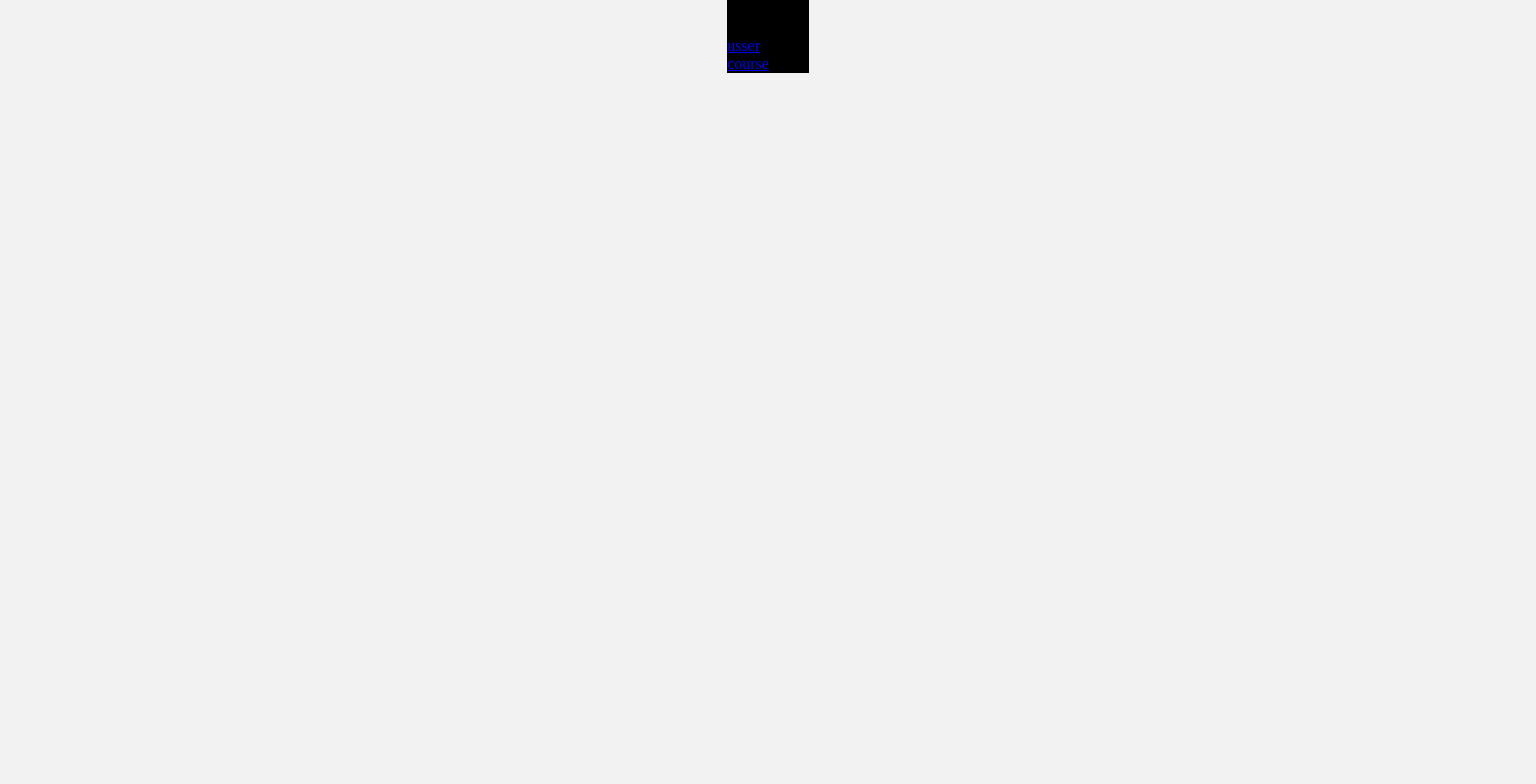
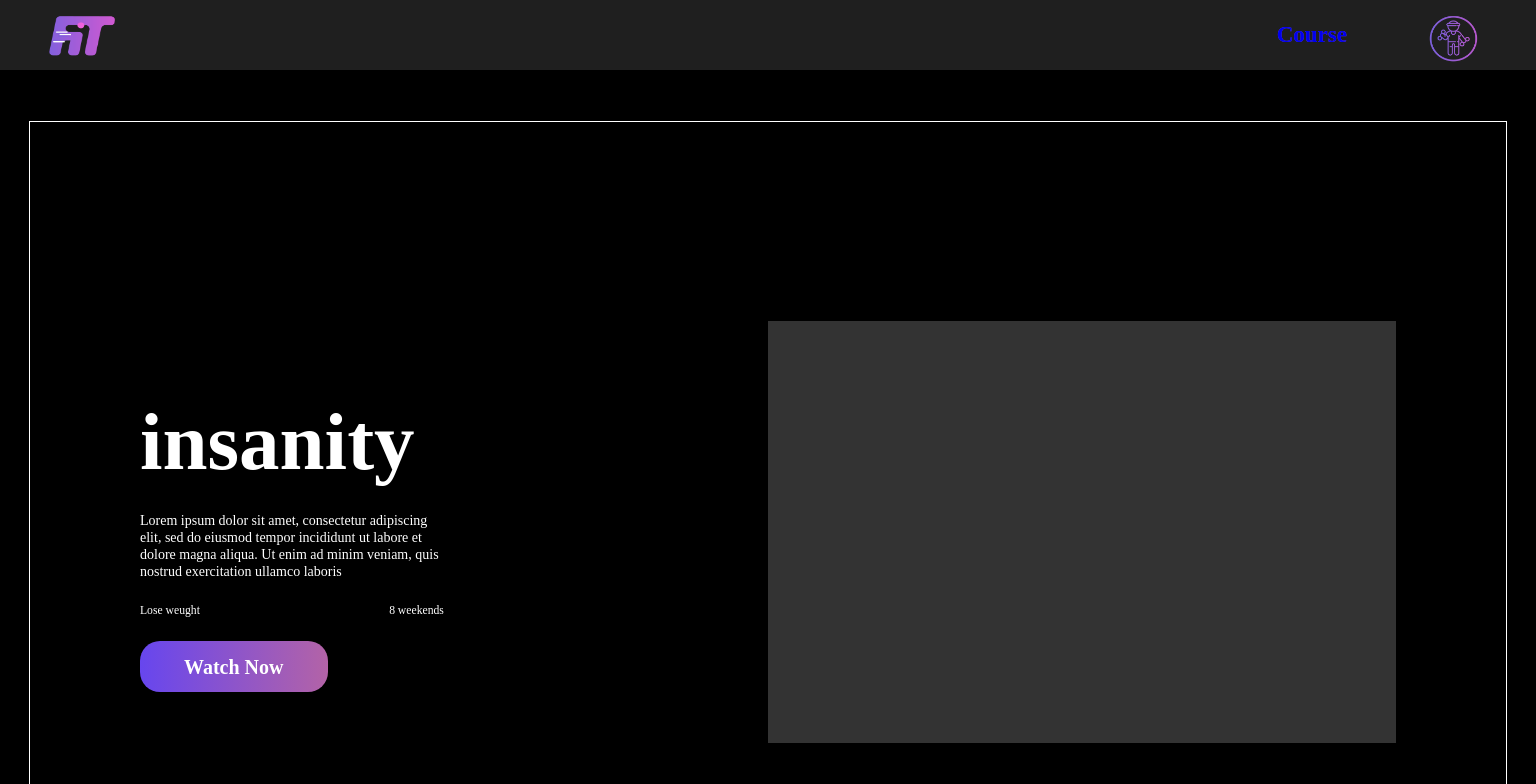
Before and after one commit to iwannabefit/frontend, a React app: page / in a window 1536 px wide. Shown: the top 784 px of the page. Built offline with nearby package versions, Linux system fonts and the light colour scheme; a web font is replaced by a local one.

Commit message:
Home Layout Draft

```diff
--- a/src/components/Header.jsx
+++ b/src/components/Header.jsx
@@ -1,23 +1,31 @@
-import React from "react"
-import '../styles/componentes/header.scss'
-import logo from '../assets/static/logo.png'
+import React from 'react';
+import { Link } from '@reach/router';
+
+import '../styles/componentes/header.scss';
+import logo from '../assets/static/logo.png';
 import userIcon from '../assets/static/userIcon.png';
 
-
 const Header = () => {
-    return(
+  return (
     <header className="headers">
       <div className="header-container">
+        <Link className="link" to="/course">
+          course
+        </Link>
+        <Link className="header_logo" to="/">
           <figure className="header_logo">
-                <img src={logo} alt="logo"/>
+            <img src={logo} alt="logo" />
           </figure>
+        </Link>
 
+        <Link className="header_userIcon" to="/usser">
           <figure className="header_userIcon">
-                <img src={userIcon} alt="usericon"/>
+            <img src={userIcon} alt="usericon" />
           </figure>
+        </Link>
       </div>
     </header>
-    )
-}
+  );
+};
 
-export default Header
+export default Header;
--- a/src/containers/Course.jsx
+++ b/src/containers/Course.jsx
@@ -1,14 +1,11 @@
 import React from 'react';
 import { Link } from '@reach/router';
-import Header from '../components/Header';
-import Footer from '../components/Footer';
 import '../styles/containers/Course.scss';
+import Layout from './Layout';
 
 const Course = () => {
   return (
-    <>
-      <Header></Header>
-
+    <Layout>
       <main className="Main">
         <section className="program">
           <div className="program__videoplayer"></div>
@@ -44,10 +41,8 @@
           <div className="tutorials_container"></div>
         </section>
       </main>
-
-      <Footer />
       <Link to="/">Go home</Link>
-    </>
+    </Layout>
   );
 };
 
--- a/src/containers/Home.jsx
+++ b/src/containers/Home.jsx
@@ -1,13 +1,34 @@
 import React from 'react';
-import {Link } from "@reach/router"
-const Home = () => {
-  return <div>
-  <h1>Home</h1>
-  <link to="stylesheet" href=""/>
-  <Link to="/usser" id="boton">usser</Link>
-  <br/>
-  <Link to="/course">course</Link>
-  </div>;
-};
+import { Link } from '@reach/router';
+import Layout from './Layout';
+import '../styles/containers/Home.scss';
+const Home = () => (
+  <Layout>
+    <div className="Home">
+      <div className="hero">
+        <div className="copy">
+          <h1>insanity</h1>
+          <p>
+            Lorem ipsum dolor sit amet, consectetur adipiscing elit, sed do
+            eiusmod tempor incididunt ut labore et dolore magna aliqua. Ut enim
+            ad minim veniam, quis nostrud exercitation ullamco laboris{' '}
+          </p>
+          <p>
+            <small>Lose weught</small>
+            <small>8 weekends </small>
+          </p>
+          <button>Watch Now</button>
+        </div>
+        <div className="slider">
+          <figure className="slider__img">
+            <img src="" alt="" />
+          </figure>
+        </div>
+      </div>
+      <div className="Layout__categories">Categorias || Filtros </div>
+      <div className="Layout__populars">Populares</div>
+    </div>
+  </Layout>
+);
 
 export default Home;
--- a/src/containers/Layout.jsx
+++ b/src/containers/Layout.jsx
@@ -1,6 +1,14 @@
 import React from 'react';
 
-const Layout = ({children}) => <div className="layout">{children}
-</div>;
+import Header from '../components/Header';
+import Footer from '../components/Footer';
+
+const Layout = ({ children }) => (
+  <div className="layout">
+    <Header />
+    {children}
+    <Footer />
+  </div>
+);
 
 export default Layout;
--- a/src/containers/Usser.jsx
+++ b/src/containers/Usser.jsx
@@ -1,21 +1,21 @@
 import React from 'react';
 import { Link } from '@reach/router';
-import Header from '../components/Header';
-import Footer from '../components/Footer';
+// import Header from '../components/Header';
+// import Footer from '../components/Footer';
+import Layout from './Layout';
+
 import '../styles/containers/Usser.scss';
 import UsserMenu from '../components/organism/UsserMenu';
 import UsserMetrics from '../components/organism/UsserMetrics';
 
 const Usser = (props) => (
-  <>
-    <Header />
+  <Layout>
     <div className="Usser">
       <UsserMenu />
       <UsserMetrics iconName="boy" bash="boy" />
       {/* <Link to="/">Go home</Link> */}
     </div>
-    <Footer />
-  </>
+  </Layout>
 );
 
 export default Usser;
--- a/src/routes/App.jsx
+++ b/src/routes/App.jsx
@@ -3,7 +3,7 @@
 
 import '../styles/mobile.css';
 import '../styles/tablet.css';
-import '../styles/desktop.css';
+import '../styles/desktop.scss';
 import Layout from '../containers/Layout';
 import Home from '../containers/Home';
 import Usser from '../containers/Usser';
@@ -12,15 +12,13 @@
 import SignIn from '../containers/SignIn';
 
 const App = () => (
-  <Layout>
   <Router>
     <Home path="/" />
     <Usser path="/usser" />
     <Course path="/course" />
     <Login path="/login" />
-      <SignIn path="/signIn"/>
+    <SignIn path="/signIn" />
   </Router>
-  </Layout>
 );
 
 export default App;
--- a/src/styles/componentes/header.scss
+++ b/src/styles/componentes/header.scss
@@ -1,42 +1,51 @@
-@import "../Vars.scss";
+@import '../Vars.scss';
 
-
-.header{
+.link {
+  font-size: 23px;
+  text-decoration: none;
+  font-family: Poppins;
+  font-weight: 700;
+  text-transform: capitalize;
+  align-self: center;
+  grid-column-start: -3;
+  background: linear-gradient(90deg, #6746ee 0%, #b363a7 100%);
+  background-clip: border-box;
+  background-clip: text;
+  -webkit-background-clip: text;
+}
+.header {
   width: 100%;
 }
-.header-container{
+.header-container {
   height: 70px;
   background-color: $color-black;
   display: grid;
+  grid-auto-flow: column;
   grid-template-columns: repeat(12, 1fr);
   column-gap: 20px;
   padding-left: 30px;
   padding-right: 30px;
+  margin-bottom: 52px;
 }
 
-.header_logo{
+.header_logo {
   grid-column-start: 1;
   grid-column-end: 2;
   display: flex;
   justify-content: center;
   align-items: center;
-
-
 }
 .header_logo img {
-
   width: 70px;
   height: 48px;
 }
-.header_userIcon{
+.header_userIcon {
   grid-column-start: 12;
   grid-column-end: 13;
   display: flex;
   justify-content: center;
-
 }
-.header_userIcon img{
+.header_userIcon img {
   width: 70px;
   height: 70px;
-
 }
--- /dev/null
+++ b/src/styles/containers/Home.scss
@@ -0,0 +1,71 @@
+@import '../Vars.scss';
+
+@media screen and (min-width: 1440px) {
+  .Home {
+    display: grid;
+    grid-template-rows: repeat(3, minmax(200px, 1fr));
+    justify-content: stretch;
+    margin: 40px 30px;
+    color: white;
+    outline: 1px solid;
+    grid-gap: 60px;
+  }
+  .hero {
+    height: 820px;
+    margin: 40px 30px;
+    display: grid;
+    grid-template-columns: 1fr 1fr;
+    min-width: 1129.56px;
+    margin: 0 110px;
+    align-content: center;
+  }
+  .slider {
+    height: 421.4px;
+  }
+  .copy {
+    align-self: center;
+  }
+  .copy h1 {
+    font: 800 81px/120% Poppins;
+    margin: 22px 0;
+  }
+
+  .copy > p {
+    /*! width: ; */
+    width: 406.3px;
+    font-size: 15.5px;
+    font-family: Poppins;
+    font-weight: 500;
+    line-height: 130&;
+    margin: 22px 0;
+    align-self: center;
+  }
+  .copy p {
+    display: flex;
+    width: 303.84px;
+    justify-content: space-between;
+    font: 500 14px / 120% Poppins;
+  }
+  .copy > button:nth-child(4) {
+    width: 187.5px;
+    height: 50.29px;
+    background: linear-gradient(90deg, #6746ee 0%, #b363a7 100%);
+    border-radius: 20px;
+    border: unset;
+    color: white;
+    font: 600 20px / 120% Poppins;
+  }
+
+  .Layout__categories {
+    background: gray;
+    opacity: 0.4;
+  }
+  .Layout__populars {
+    background: gray;
+    opacity: 0.4;
+  }
+  .slider {
+    background: gray;
+    opacity: 0.4;
+  }
+}
--- a/src/styles/containers/Usser.scss
+++ b/src/styles/containers/Usser.scss
@@ -114,7 +114,6 @@
     &__icon {
       width: 72.57px;
       height: 70.4px;
-      outline: 1px solid;
       border-radius: 25px;
       align-items: center;
       display: flex;
--- a/src/styles/desktop.css
+++ b/src/styles/desktop.scss
@@ -1,5 +1,10 @@
 @media screen and (min-width: 1440px) {
+  body {
+    background-color: black;
+  }
   #app {
     background-color: #000;
+    width: 100vw;
+    height: 100vh;
   }
 }
```
Lines whose indentation alone changed are shown as unchanged.
